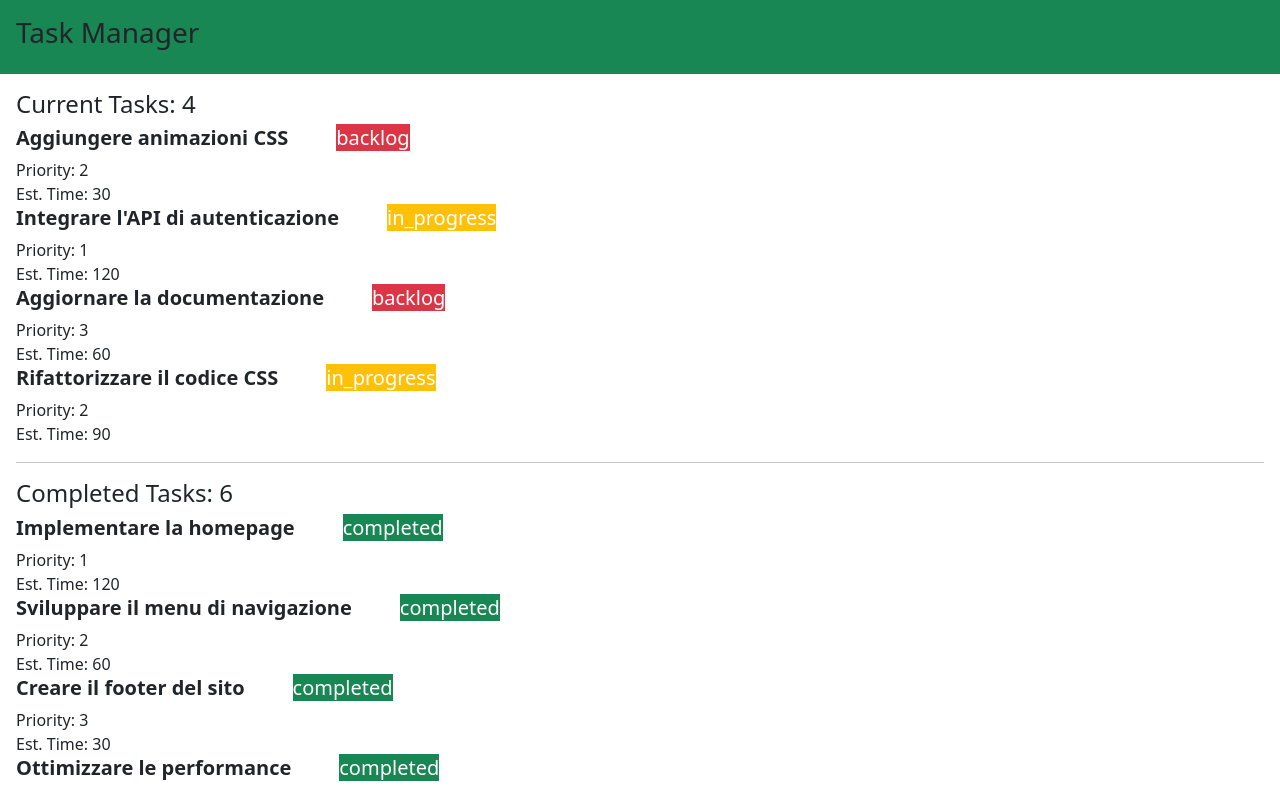
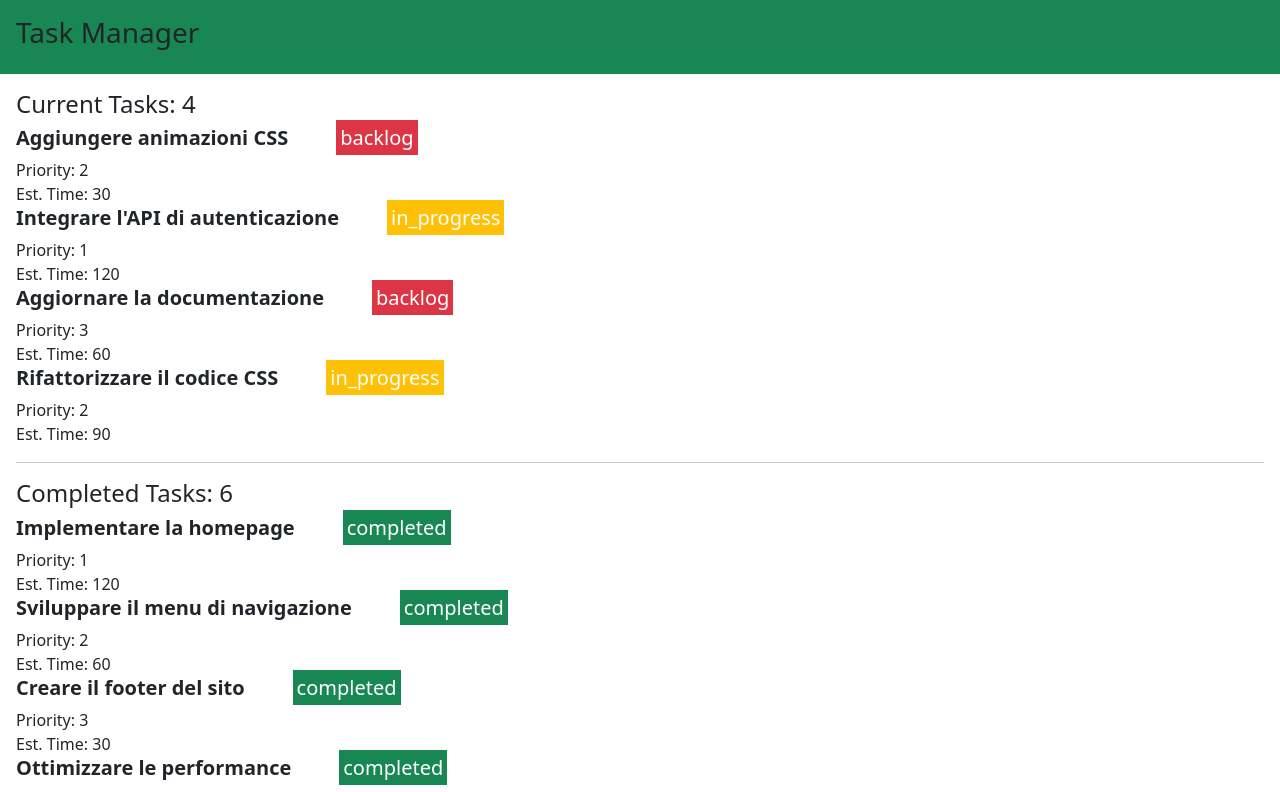
Before and after one commit to DavidIncarbone/react-task-list, a React (Vite) app: page / in a window 1280 px wide. Shown: the top 792 px of the page. Built offline with nearby package versions, Linux system fonts and the light colour scheme.

Commit message:
adjust size

```diff
--- a/src/App.jsx
+++ b/src/App.jsx
@@ -16,14 +16,14 @@ function App() {
             if (task.state.includes("in_progress")) {
               return (
                 <li key={task.id} className="list-unstyled">
-                  <h5><b>{task.title}</b><span className="ms-5 text-white bg-warning">{task.state}</span></h5>
+                  <h5><b>{task.title}</b><span className="ms-5 text-white bg-warning p-1">{task.state}</span></h5>
                   <div>Priority: {task.priority}</div>
                   <div>Est. Time: {task.estimatedTime}</div>
                 </li>)
             } else {
               return (
                 <li key={task.id} className="list-unstyled">
-                  <h5><b>{task.title}</b><span className="ms-5 text-white bg-danger">{task.state}</span></h5>
+                  <h5><b>{task.title}</b><span className="ms-5 text-white bg-danger p-1">{task.state}</span></h5>
                   <div>Priority: {task.priority}</div>
                   <div>Est. Time: {task.estimatedTime}</div>
                 </li>
@@ -37,7 +37,7 @@ function App() {
           {completedTasks.map((task) => {
 
             return (<li key={task.id} className="list-unstyled">
-              <h5><b>{task.title}</b><span className="ms-5 text-white bg-success">{task.state}</span></h5>
+              <h5><b>{task.title}</b><span className="ms-5 text-white bg-success p-1">{task.state}</span></h5>
               <div>Priority: {task.priority}</div>
               <div>Est. Time: {task.estimatedTime}</div>
             </li>)
```
